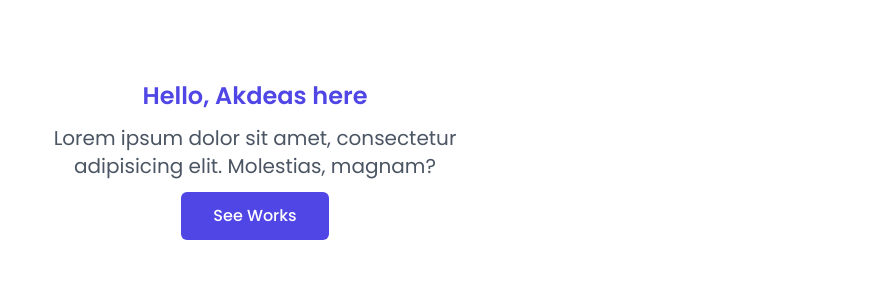
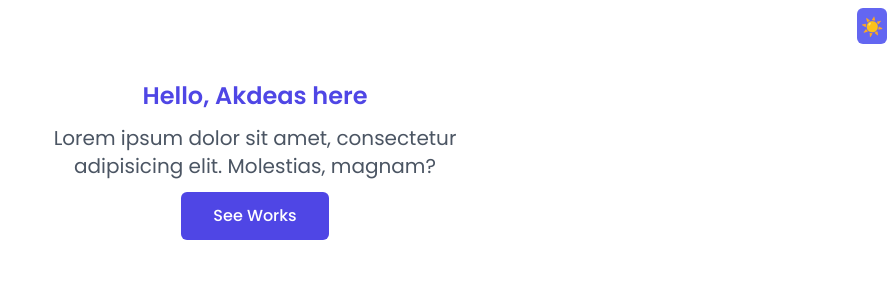
Before and after one commit to akdeaso/akdeaso.github.io, a React (Vite) app: page / in a window 1280 px wide. Shown: the top 300 px of the page, without its empty margins (385-1280 px from the left). Built offline with nearby package versions, Linux system fonts and the light colour scheme.

Commit message:
add dark mode switch

```diff
--- a/src/App.jsx
+++ b/src/App.jsx
@@ -1,11 +1,42 @@
-import React from "react";
+import React, { useEffect, useState } from "react";
 import HeroSection from "./components/HeroSection";
 
 const App = () => {
+  const [theme, setTheme] = useState(null);
+
+  useEffect(() => {
+    if (window.matchMedia("(prefers-color-scheme: dark)").mathes) {
+      setTheme("dark");
+    } else {
+      setTheme("light");
+    }
+  }, []);
+
+  useEffect(() => {
+    if (theme === "dark") {
+      document.documentElement.classList.add("dark");
+    } else {
+      document.documentElement.classList.remove("dark");
+    }
+  }, [theme]);
+
+  const handleModeSwitch = () => {
+    setTheme(theme === "dark" ? "light" : "dark");
+  };
+
   return (
-    <div className="font-poppins bg:white dark:bg-slate-900">
-      <HeroSection></HeroSection>
-    </div>
+    <>
+      <button
+        type="button"
+        onClick={handleModeSwitch}
+        className="fixed z-10 right-2 top-2 bg-indigo-500 text-lg p-1 rounded-md"
+      >
+        {theme === "dark" ? "🌙" : "☀️"}
+      </button>
+      <div className="font-poppins bg:white dark:bg-slate-900">
+        <HeroSection></HeroSection>
+      </div>
+    </>
   );
 };
 
--- a/src/components/HeroSection.jsx
+++ b/src/components/HeroSection.jsx
@@ -4,10 +4,10 @@
   return (
     <div className="flex items-center justify-center flex-col py-20">
       <div className="text-center">
-        <h1 className="text-2xl md:test-4xl mb-1 md:mb-3 text-indigo-600 font-semibold">
+        <h1 className="text-2xl md:test-4xl mb-1 md:mb-3 text-indigo-600 font-semibold dark:text-indigo-500">
           Hello, Akdeas here
         </h1>
-        <p className="text-md md:text-xl max-w-md mb-3 text-gray-600">
+        <p className="text-md md:text-xl max-w-md mb-3 text-gray-600 dark:text-gray-300">
           Lorem ipsum dolor sit amet, consectetur adipisicing elit. Molestias,
           magnam?
         </p>
```
